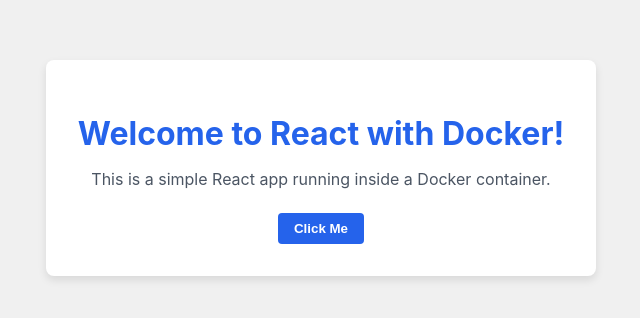
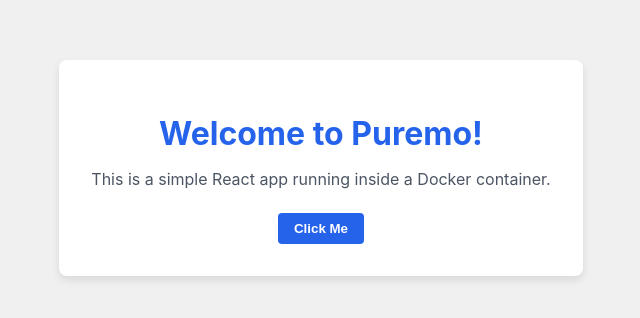
Before and after one commit to royal-cascade-ventures/puremo, a React (Create React App) app: page / in a window 1280 px wide. Shown: the part 232-550 px from the top of the page, without its empty margins (319-959 px from the left). Built offline with nearby package versions, Linux system fonts and the light colour scheme.

Commit message:
check auto-deploy

```diff
--- a/src/App.js
+++ b/src/App.js
@@ -5,7 +5,7 @@
   return (
     <div className="app-container">
       <div className="card">
-        <h1>Welcome to React with Docker!</h1>
+        <h1>Welcome to Puremo!</h1>
         <p>This is a simple React app running inside a Docker container.</p>
         <button onClick={() => alert('Button clicked!')}>Click Me</button>
       </div>
```
Also changed, not shown: 1 other file (tests, documents, lock files or other folders).
